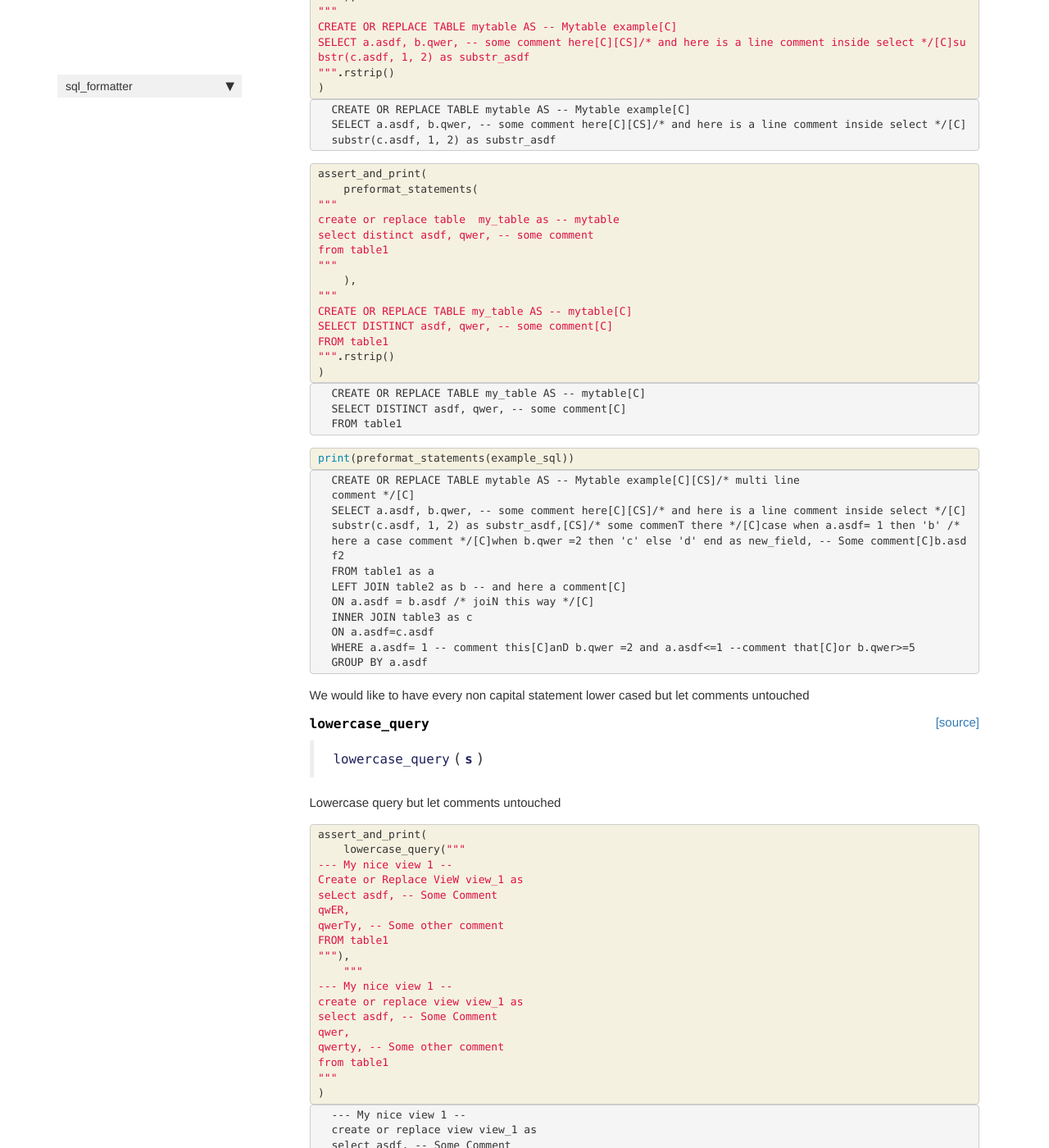
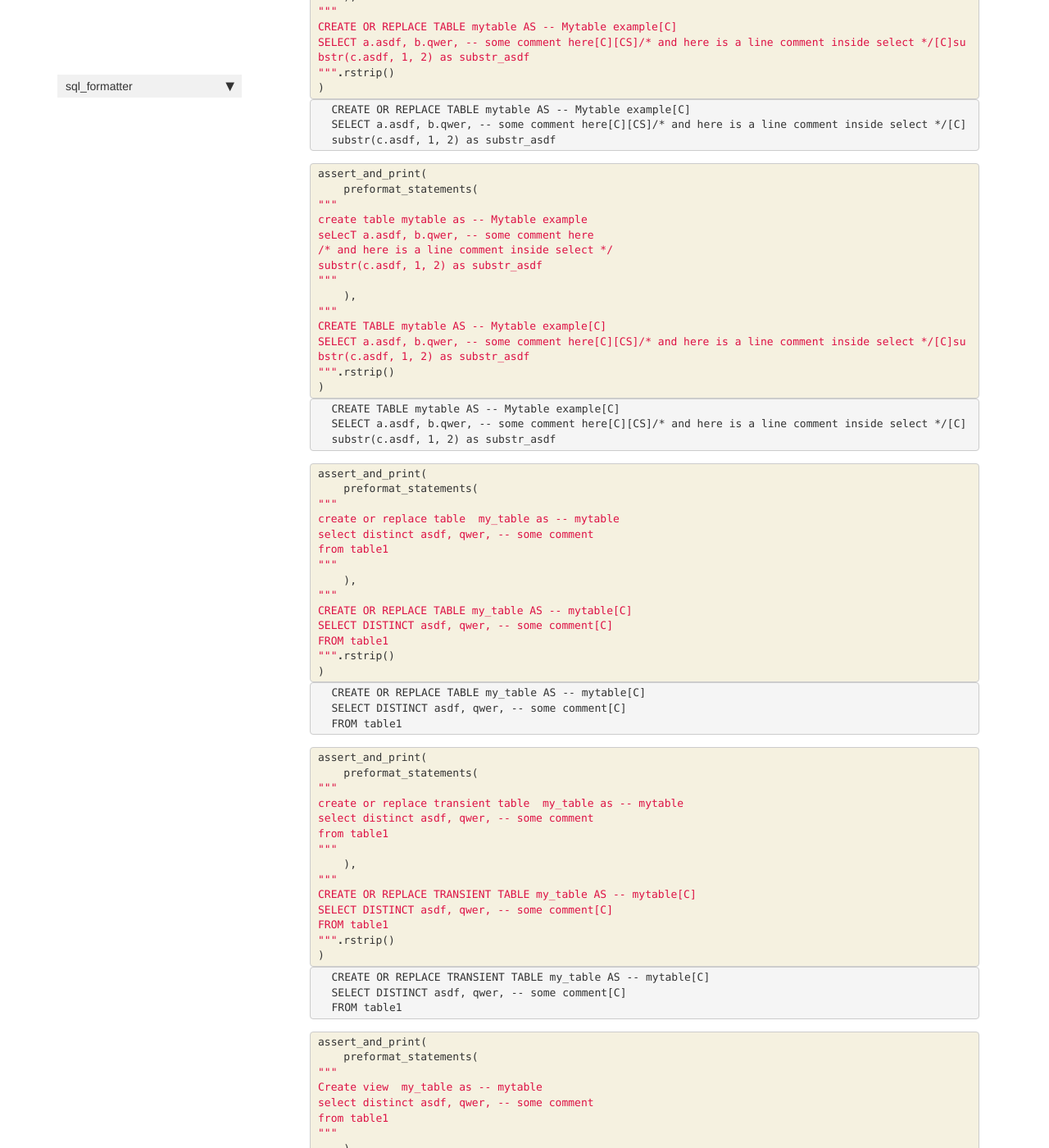
Before and after one commit to PabloRMira/sql_formatter, a Jekyll site: the page built from docs/core.html, in a window 1280 px wide and 1400 px high, scrolled down 5659 px. Shown: the whole window at 82% size. Built offline with Jekyll 4.4.1, drawn with Linux system fonts in a browser that asks for light colours; nearby versions of some CDN libraries; comment, search, counter and statistics services are not loaded; some of the changed text lies outside the part shown.

Commit message:
[FIX] Formatting for CREATE ... TABLE / VIEW should be more general (#60)
This fixes #50

```diff
--- a/docs/core.html
+++ b/docs/core.html
@@ -173,7 +173,7 @@ nb_path: "nbs/00_core.ipynb"
 
 
 <div class="output_markdown rendered_html output_subarea ">
-<h4 id="clean_query" class="doc_header"><code>clean_query</code><a href="https://github.com/PabloRMira/sql_formatter/tree/master/sql_formatter/core.py#L34" class="source_link" style="float:right">[source]</a></h4><blockquote><p><code>clean_query</code>(<strong><code>s</code></strong>)</p>
+<h4 id="clean_query" class="doc_header"><code>clean_query</code><a href="https://github.com/PabloRMira/sql_formatter/tree/master/sql_formatter/core.py#L32" class="source_link" style="float:right">[source]</a></h4><blockquote><p><code>clean_query</code>(<strong><code>s</code></strong>)</p>
 </blockquote>
 <p>Remove redundant whitespaces and mark comments boundaries and remove newlines afterwards in query <code>s</code></p>
 
@@ -430,7 +430,7 @@ some new comment line */[C]select asdf, qwer, qwer2 from table1
 
 
 <div class="output_markdown rendered_html output_subarea ">
-<h4 id="preformat_statements" class="doc_header"><code>preformat_statements</code><a href="https://github.com/PabloRMira/sql_formatter/tree/master/sql_formatter/core.py#L45" class="source_link" style="float:right">[source]</a></h4><blockquote><p><code>preformat_statements</code>(<strong><code>s</code></strong>)</p>
+<h4 id="preformat_statements" class="doc_header"><code>preformat_statements</code><a href="https://github.com/PabloRMira/sql_formatter/tree/master/sql_formatter/core.py#L43" class="source_link" style="float:right">[source]</a></h4><blockquote><p><code>preformat_statements</code>(<strong><code>s</code></strong>)</p>
 </blockquote>
 <p>Write a newline in <code>s</code> for all <code>statements</code> and
 uppercase them but not if they are inside a comment</p>
@@ -765,6 +765,52 @@ SELECT a.asdf, b.qwer, -- some comment here[C][CS]/* and here is a line comment
 <div class=" highlight hl-ipython3"><pre><span></span><span class="n">assert_and_print</span><span class="p">(</span>
     <span class="n">preformat_statements</span><span class="p">(</span>
 <span class="sd">&quot;&quot;&quot;</span>
+<span class="sd">create table mytable as -- Mytable example</span>
+<span class="sd">seLecT a.asdf, b.qwer, -- some comment here</span>
+<span class="sd">/* and here is a line comment inside select */</span>
+<span class="sd">substr(c.asdf, 1, 2) as substr_asdf</span>
+<span class="sd">&quot;&quot;&quot;</span>
+    <span class="p">),</span>
+<span class="sd">&quot;&quot;&quot;</span>
+<span class="sd">CREATE TABLE mytable AS -- Mytable example[C]</span>
+<span class="sd">SELECT a.asdf, b.qwer, -- some comment here[C][CS]/* and here is a line comment inside select */[C]substr(c.asdf, 1, 2) as substr_asdf</span>
+<span class="sd">&quot;&quot;&quot;</span><span class="o">.</span><span class="n">rstrip</span><span class="p">()</span>
+<span class="p">)</span>
+</pre></div>
+
+    </div>
+</div>
+</div>
+
+<div class="output_wrapper">
+<div class="output">
+
+<div class="output_area">
+
+<div class="output_subarea output_stream output_stdout output_text">
+<pre>
+CREATE TABLE mytable AS -- Mytable example[C]
+SELECT a.asdf, b.qwer, -- some comment here[C][CS]/* and here is a line comment inside select */[C]substr(c.asdf, 1, 2) as substr_asdf
+</pre>
+</div>
+</div>
+
+</div>
+</div>
+
+</div>
+    {% endraw %}
+
+    {% raw %}
+
+<div class="cell border-box-sizing code_cell rendered">
+<div class="input">
+
+<div class="inner_cell">
+    <div class="input_area">
+<div class=" highlight hl-ipython3"><pre><span></span><span class="n">assert_and_print</span><span class="p">(</span>
+    <span class="n">preformat_statements</span><span class="p">(</span>
+<span class="sd">&quot;&quot;&quot;</span>
 <span class="sd">create or replace table  my_table as -- mytable</span>
 <span class="sd">select distinct asdf, qwer, -- some comment</span>
 <span class="sd">from table1</span>
@@ -790,6 +836,100 @@ SELECT a.asdf, b.qwer, -- some comment here[C][CS]/* and here is a line comment
 <div class="output_subarea output_stream output_stdout output_text">
 <pre>
 CREATE OR REPLACE TABLE my_table AS -- mytable[C]
+SELECT DISTINCT asdf, qwer, -- some comment[C]
+FROM table1
+</pre>
+</div>
+</div>
+
+</div>
+</div>
+
+</div>
+    {% endraw %}
+
+    {% raw %}
+
+<div class="cell border-box-sizing code_cell rendered">
+<div class="input">
+
+<div class="inner_cell">
+    <div class="input_area">
+<div class=" highlight hl-ipython3"><pre><span></span><span class="n">assert_and_print</span><span class="p">(</span>
+    <span class="n">preformat_statements</span><span class="p">(</span>
+<span class="sd">&quot;&quot;&quot;</span>
+<span class="sd">create or replace transient table  my_table as -- mytable</span>
+<span class="sd">select distinct asdf, qwer, -- some comment</span>
+<span class="sd">from table1</span>
+<span class="sd">&quot;&quot;&quot;</span>
+    <span class="p">),</span>
+<span class="sd">&quot;&quot;&quot;</span>
+<span class="sd">CREATE OR REPLACE TRANSIENT TABLE my_table AS -- mytable[C]</span>
+<span class="sd">SELECT DISTINCT asdf, qwer, -- some comment[C]</span>
+<span class="sd">FROM table1</span>
+<span class="sd">&quot;&quot;&quot;</span><span class="o">.</span><span class="n">rstrip</span><span class="p">()</span>
+<span class="p">)</span>
+</pre></div>
+
+    </div>
+</div>
+</div>
+
+<div class="output_wrapper">
+<div class="output">
+
+<div class="output_area">
+
+<div class="output_subarea output_stream output_stdout output_text">
+<pre>
+CREATE OR REPLACE TRANSIENT TABLE my_table AS -- mytable[C]
+SELECT DISTINCT asdf, qwer, -- some comment[C]
+FROM table1
+</pre>
+</div>
+</div>
+
+</div>
+</div>
+
+</div>
+    {% endraw %}
+
+    {% raw %}
+
+<div class="cell border-box-sizing code_cell rendered">
+<div class="input">
+
+<div class="inner_cell">
+    <div class="input_area">
+<div class=" highlight hl-ipython3"><pre><span></span><span class="n">assert_and_print</span><span class="p">(</span>
+    <span class="n">preformat_statements</span><span class="p">(</span>
+<span class="sd">&quot;&quot;&quot;</span>
+<span class="sd">Create view  my_table as -- mytable</span>
+<span class="sd">select distinct asdf, qwer, -- some comment</span>
+<span class="sd">from table1</span>
+<span class="sd">&quot;&quot;&quot;</span>
+    <span class="p">),</span>
+<span class="sd">&quot;&quot;&quot;</span>
+<span class="sd">CREATE VIEW my_table AS -- mytable[C]</span>
+<span class="sd">SELECT DISTINCT asdf, qwer, -- some comment[C]</span>
+<span class="sd">FROM table1</span>
+<span class="sd">&quot;&quot;&quot;</span><span class="o">.</span><span class="n">rstrip</span><span class="p">()</span>
+<span class="p">)</span>
+</pre></div>
+
+    </div>
+</div>
+</div>
+
+<div class="output_wrapper">
+<div class="output">
+
+<div class="output_area">
+
+<div class="output_subarea output_stream output_stdout output_text">
+<pre>
+CREATE VIEW my_table AS -- mytable[C]
 SELECT DISTINCT asdf, qwer, -- some comment[C]
 FROM table1
 </pre>
@@ -861,7 +1001,7 @@ GROUP BY a.asdf
 
 
 <div class="output_markdown rendered_html output_subarea ">
-<h4 id="lowercase_query" class="doc_header"><code>lowercase_query</code><a href="https://github.com/PabloRMira/sql_formatter/tree/master/sql_formatter/core.py#L95" class="source_link" style="float:right">[source]</a></h4><blockquote><p><code>lowercase_query</code>(<strong><code>s</code></strong>)</p>
+<h4 id="lowercase_query" class="doc_header"><code>lowercase_query</code><a href="https://github.com/PabloRMira/sql_formatter/tree/master/sql_formatter/core.py#L93" class="source_link" style="float:right">[source]</a></h4><blockquote><p><code>lowercase_query</code>(<strong><code>s</code></strong>)</p>
 </blockquote>
 <p>Lowercase query but let comments untouched</p>
 
@@ -1017,7 +1157,7 @@ from table1
 
 
 <div class="output_markdown rendered_html output_subarea ">
-<h4 id="format_partition_by" class="doc_header"><code>format_partition_by</code><a href="https://github.com/PabloRMira/sql_formatter/tree/master/sql_formatter/core.py#L112" class="source_link" style="float:right">[source]</a></h4><blockquote><p><code>format_partition_by</code>(<strong><code>s</code></strong>, <strong><code>base_indentation</code></strong>)</p>
+<h4 id="format_partition_by" class="doc_header"><code>format_partition_by</code><a href="https://github.com/PabloRMira/sql_formatter/tree/master/sql_formatter/core.py#L110" class="source_link" style="float:right">[source]</a></h4><blockquote><p><code>format_partition_by</code>(<strong><code>s</code></strong>, <strong><code>base_indentation</code></strong>)</p>
 </blockquote>
 <p>Format PARTITION BY line in SELECT (DISTINCT)</p>
 
@@ -1055,7 +1195,7 @@ from table1
 
 
 <div class="output_markdown rendered_html output_subarea ">
-<h4 id="format_select" class="doc_header"><code>format_select</code><a href="https://github.com/PabloRMira/sql_formatter/tree/master/sql_formatter/core.py#L133" class="source_link" style="float:right">[source]</a></h4><blockquote><p><code>format_select</code>(<strong><code>s</code></strong>)</p>
+<h4 id="format_select" class="doc_header"><code>format_select</code><a href="https://github.com/PabloRMira/sql_formatter/tree/master/sql_formatter/core.py#L131" class="source_link" style="float:right">[source]</a></h4><blockquote><p><code>format_select</code>(<strong><code>s</code></strong>)</p>
 </blockquote>
 <p>Format SELECT statement line <code>s</code></p>
 
@@ -1846,7 +1986,7 @@ from table1
 
 
 <div class="output_markdown rendered_html output_subarea ">
-<h4 id="format_from" class="doc_header"><code>format_from</code><a href="https://github.com/PabloRMira/sql_formatter/tree/master/sql_formatter/core.py#L177" class="source_link" style="float:right">[source]</a></h4><blockquote><p><code>format_from</code>(<strong><code>s</code></strong>)</p>
+<h4 id="format_from" class="doc_header"><code>format_from</code><a href="https://github.com/PabloRMira/sql_formatter/tree/master/sql_formatter/core.py#L175" class="source_link" style="float:right">[source]</a></h4><blockquote><p><code>format_from</code>(<strong><code>s</code></strong>)</p>
 </blockquote>
 <p>Format FROM statement line <code>s</code></p>
 
@@ -1915,7 +2055,7 @@ from table1
 
 
 <div class="output_markdown rendered_html output_subarea ">
-<h4 id="format_join" class="doc_header"><code>format_join</code><a href="https://github.com/PabloRMira/sql_formatter/tree/master/sql_formatter/core.py#L188" class="source_link" style="float:right">[source]</a></h4><blockquote><p><code>format_join</code>(<strong><code>s</code></strong>)</p>
+<h4 id="format_join" class="doc_header"><code>format_join</code><a href="https://github.com/PabloRMira/sql_formatter/tree/master/sql_formatter/core.py#L186" class="source_link" style="float:right">[source]</a></h4><blockquote><p><code>format_join</code>(<strong><code>s</code></strong>)</p>
 </blockquote>
 <p>Format JOIN statement line <code>s</code></p>
 
@@ -1984,7 +2124,7 @@ from table1
 
 
 <div class="output_markdown rendered_html output_subarea ">
-<h4 id="format_on" class="doc_header"><code>format_on</code><a href="https://github.com/PabloRMira/sql_formatter/tree/master/sql_formatter/core.py#L194" class="source_link" style="float:right">[source]</a></h4><blockquote><p><code>format_on</code>(<strong><code>s</code></strong>)</p>
+<h4 id="format_on" class="doc_header"><code>format_on</code><a href="https://github.com/PabloRMira/sql_formatter/tree/master/sql_formatter/core.py#L192" class="source_link" style="float:right">[source]</a></h4><blockquote><p><code>format_on</code>(<strong><code>s</code></strong>)</p>
 </blockquote>
 <p>Format ON statement line <code>s</code></p>
 
@@ -2053,7 +2193,7 @@ from table1
 
 
 <div class="output_markdown rendered_html output_subarea ">
-<h4 id="format_where" class="doc_header"><code>format_where</code><a href="https://github.com/PabloRMira/sql_formatter/tree/master/sql_formatter/core.py#L201" class="source_link" style="float:right">[source]</a></h4><blockquote><p><code>format_where</code>(<strong><code>s</code></strong>)</p>
+<h4 id="format_where" class="doc_header"><code>format_where</code><a href="https://github.com/PabloRMira/sql_formatter/tree/master/sql_formatter/core.py#L199" class="source_link" style="float:right">[source]</a></h4><blockquote><p><code>format_where</code>(<strong><code>s</code></strong>)</p>
 </blockquote>
 <p>Format WHERE statement line <code>s</code></p>
 
@@ -2128,7 +2268,7 @@ from table1
 
 
 <div class="output_markdown rendered_html output_subarea ">
-<h4 id="format_statement_line" class="doc_header"><code>format_statement_line</code><a href="https://github.com/PabloRMira/sql_formatter/tree/master/sql_formatter/core.py#L211" class="source_link" style="float:right">[source]</a></h4><blockquote><p><code>format_statement_line</code>(<strong><code>s</code></strong>)</p>
+<h4 id="format_statement_line" class="doc_header"><code>format_statement_line</code><a href="https://github.com/PabloRMira/sql_formatter/tree/master/sql_formatter/core.py#L209" class="source_link" style="float:right">[source]</a></h4><blockquote><p><code>format_statement_line</code>(<strong><code>s</code></strong>)</p>
 </blockquote>
 <p>Format statement line <code>s</code></p>
 
@@ -2272,7 +2412,7 @@ from table1
 
 
 <div class="output_markdown rendered_html output_subarea ">
-<h4 id="format_statements" class="doc_header"><code>format_statements</code><a href="https://github.com/PabloRMira/sql_formatter/tree/master/sql_formatter/core.py#L229" class="source_link" style="float:right">[source]</a></h4><blockquote><p><code>format_statements</code>(<strong><code>s</code></strong>)</p>
+<h4 id="format_statements" class="doc_header"><code>format_statements</code><a href="https://github.com/PabloRMira/sql_formatter/tree/master/sql_formatter/core.py#L227" class="source_link" style="float:right">[source]</a></h4><blockquote><p><code>format_statements</code>(<strong><code>s</code></strong>)</p>
 </blockquote>
 <p>Format statements lines <code>s</code></p>
 
@@ -2350,7 +2490,7 @@ from   table1
 
 
 <div class="output_markdown rendered_html output_subarea ">
-<h4 id="add_ending_semicolon" class="doc_header"><code>add_ending_semicolon</code><a href="https://github.com/PabloRMira/sql_formatter/tree/master/sql_formatter/core.py#L239" class="source_link" style="float:right">[source]</a></h4><blockquote><p><code>add_ending_semicolon</code>(<strong><code>s</code></strong>)</p>
+<h4 id="add_ending_semicolon" class="doc_header"><code>add_ending_semicolon</code><a href="https://github.com/PabloRMira/sql_formatter/tree/master/sql_formatter/core.py#L237" class="source_link" style="float:right">[source]</a></h4><blockquote><p><code>add_ending_semicolon</code>(<strong><code>s</code></strong>)</p>
 </blockquote>
 <p>Add ending semicolon for SQL query <code>s</code></p>
 
@@ -2516,7 +2656,7 @@ where asdf = 1;
 
 
 <div class="output_markdown rendered_html output_subarea ">
-<h4 id="format_simple_sql" class="doc_header"><code>format_simple_sql</code><a href="https://github.com/PabloRMira/sql_formatter/tree/master/sql_formatter/core.py#L247" class="source_link" style="float:right">[source]</a></h4><blockquote><p><code>format_simple_sql</code>(<strong><code>s</code></strong>, <strong><code>add_semicolon</code></strong>=<em><code>True</code></em>)</p>
+<h4 id="format_simple_sql" class="doc_header"><code>format_simple_sql</code><a href="https://github.com/PabloRMira/sql_formatter/tree/master/sql_formatter/core.py#L245" class="source_link" style="float:right">[source]</a></h4><blockquote><p><code>format_simple_sql</code>(<strong><code>s</code></strong>, <strong><code>add_semicolon</code></strong>=<em><code>True</code></em>)</p>
 </blockquote>
 <p>Format a simple SQL query without subqueries <code>s</code>.
 If <code>add_semicolon</code> is True, then add a semicolon at the end</p>
@@ -2739,7 +2879,7 @@ GROUP BY car_id;
 
 
 <div class="output_markdown rendered_html output_subarea ">
-<h4 id="format_sql" class="doc_header"><code>format_sql</code><a href="https://github.com/PabloRMira/sql_formatter/tree/master/sql_formatter/core.py#L261" class="source_link" style="float:right">[source]</a></h4><blockquote><p><code>format_sql</code>(<strong><code>s</code></strong>, <strong><code>add_semicolon</code></strong>=<em><code>True</code></em>)</p>
+<h4 id="format_sql" class="doc_header"><code>format_sql</code><a href="https://github.com/PabloRMira/sql_formatter/tree/master/sql_formatter/core.py#L259" class="source_link" style="float:right">[source]</a></h4><blockquote><p><code>format_sql</code>(<strong><code>s</code></strong>, <strong><code>add_semicolon</code></strong>=<em><code>True</code></em>)</p>
 </blockquote>
 <p>Format SQL query with subqueries. If <code>add_semicolon</code> is True then add a semicolon at the end</p>
 
```
Also changed, not shown: sql_formatter/core.py (+3 -5 lines), 1 other file.
